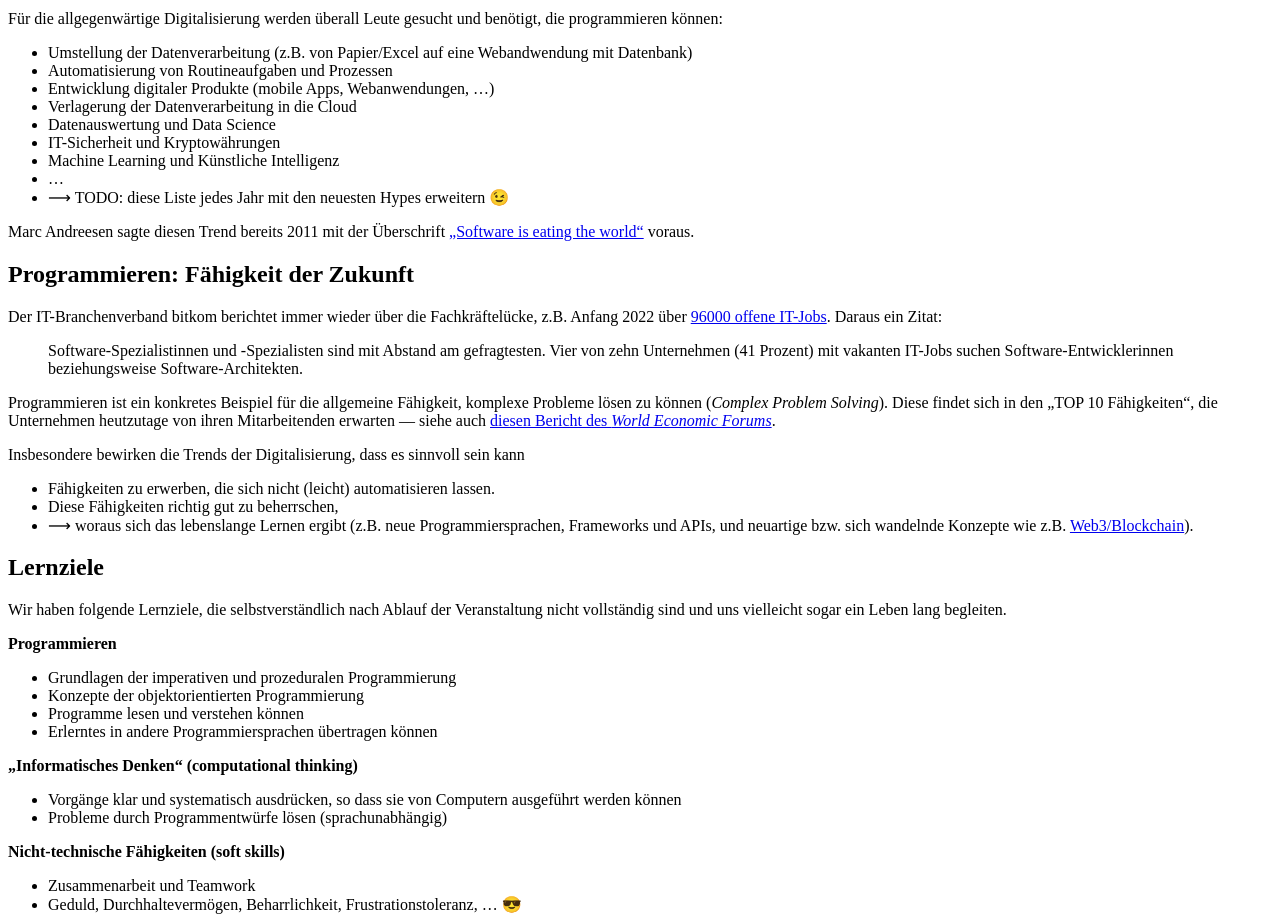
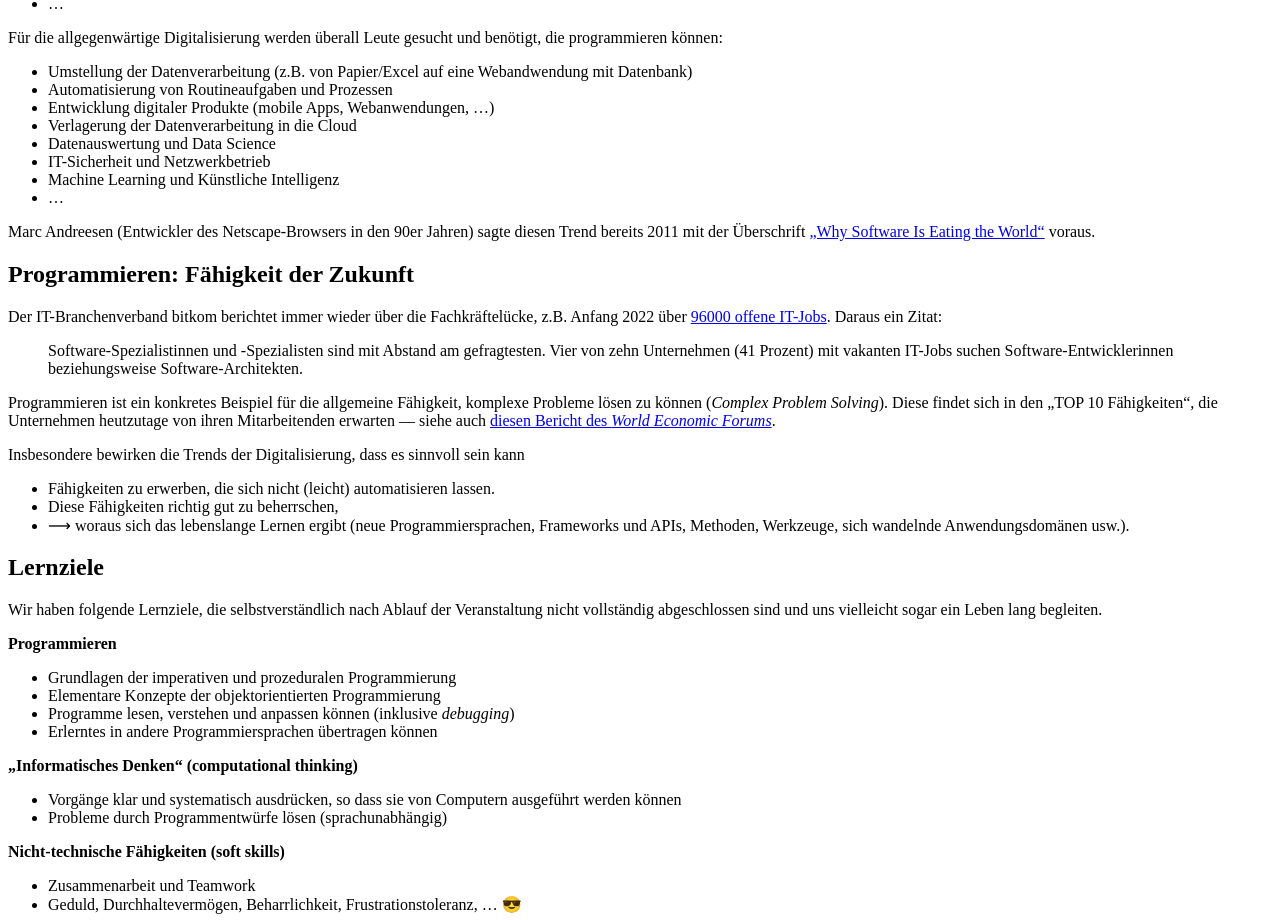
Before and after one commit to behrends/workshops, a Next.js app: page /prog/01-intro/motivation in a window 1280 px wide. Shown: the part 419-1339 px from the top of the page. Built offline with nearby package versions, Linux system fonts and the light colour scheme.

Commit message:
Motivation zu Prog

```diff
--- a/pages/prog/01-intro/motivation.mdx
+++ b/pages/prog/01-intro/motivation.mdx
@@ -20,9 +20,10 @@ Folgende Punkte können auf dem Whiteboard oder online skizziert werden (z.B. [E
 Überall wird Software eingesetzt (nicht nur im Internet):
 
 - Musik &xrarr; Spotify, Apple/Amazon/Google Music, …
-- Shopping &xrarr; Amazon, [Shopify](https://www.shopify.com)
+- Shopping &xrarr; Amazon, eBay, [Shopify](https://www.shopify.com), …
 - Verkehr &xrarr; Tesla, Uber, selbstfahrende Autos/LKWs/…?
-- Kinos &xrarr; Netflix, YouTube
+- Kinos &xrarr; Netflix, YouTube, …
+- Bilderstellung durch Text &xrarr; [Midjourney](https://www.midjourney.com/), [Stable Diffusion](https://stablediffusionweb.com), [DALL&bull;E](https://openai.com/dall-e-2/)
 - …
 
 Für die allgegenwärtige Digitalisierung werden überall Leute
@@ -33,13 +34,12 @@ gesucht und benötigt, die programmieren können:
 - Entwicklung digitaler Produkte (mobile Apps, Webanwendungen, …)
 - Verlagerung der Datenverarbeitung in die Cloud
 - Datenauswertung und Data Science
-- IT-Sicherheit und Kryptowährungen
+- IT-Sicherheit und Netzwerkbetrieb
 - Machine Learning und Künstliche Intelligenz
 - …
-- &xrarr; TODO: diese Liste jedes Jahr mit den neuesten Hypes erweitern 😉
 
-Marc Andreesen sagte diesen Trend bereits 2011 mit der
-Überschrift [„Software is eating the world“](https://www.wsj.com/articles/SB10001424053111903480904576512250915629460) voraus.
+Marc Andreesen (Entwickler des Netscape-Browsers in den 90er Jahren) sagte diesen Trend bereits 2011 mit der
+Überschrift [„Why Software Is Eating the World“](https://a16z.com/2011/08/20/why-software-is-eating-the-world/) voraus.
 
 ## Programmieren: Fähigkeit der Zukunft
 
@@ -62,19 +62,19 @@ dass es sinnvoll sein kann
 
 - Fähigkeiten zu erwerben, die sich nicht (leicht) automatisieren lassen.
 - Diese Fähigkeiten richtig gut zu beherrschen,
-- &xrarr; woraus sich das lebenslange Lernen ergibt (z.B. neue Programmiersprachen, Frameworks und APIs, und neuartige bzw. sich wandelnde Konzepte wie z.B. [Web3/Blockchain](https://ethereum.org/en/developers/docs/web2-vs-web3/)).
+- &xrarr; woraus sich das lebenslange Lernen ergibt (neue Programmiersprachen, Frameworks und APIs, Methoden, Werkzeuge, sich wandelnde Anwendungsdomänen usw.).
 
 ## Lernziele
 
 Wir haben folgende Lernziele, die selbstverständlich
-nach Ablauf der Veranstaltung nicht vollständig sind
+nach Ablauf der Veranstaltung nicht vollständig abgeschlossen sind
 und uns vielleicht sogar ein Leben lang begleiten.
 
 **Programmieren**
 
 - Grundlagen der imperativen und prozeduralen Programmierung
-- Konzepte der objektorientierten Programmierung
-- Programme lesen und verstehen können
+- Elementare Konzepte der objektorientierten Programmierung
+- Programme lesen, verstehen und anpassen können (inklusive _debugging_)
 - Erlerntes in andere Programmiersprachen übertragen können
 
 **„Informatisches Denken“ (computational thinking)**
```
